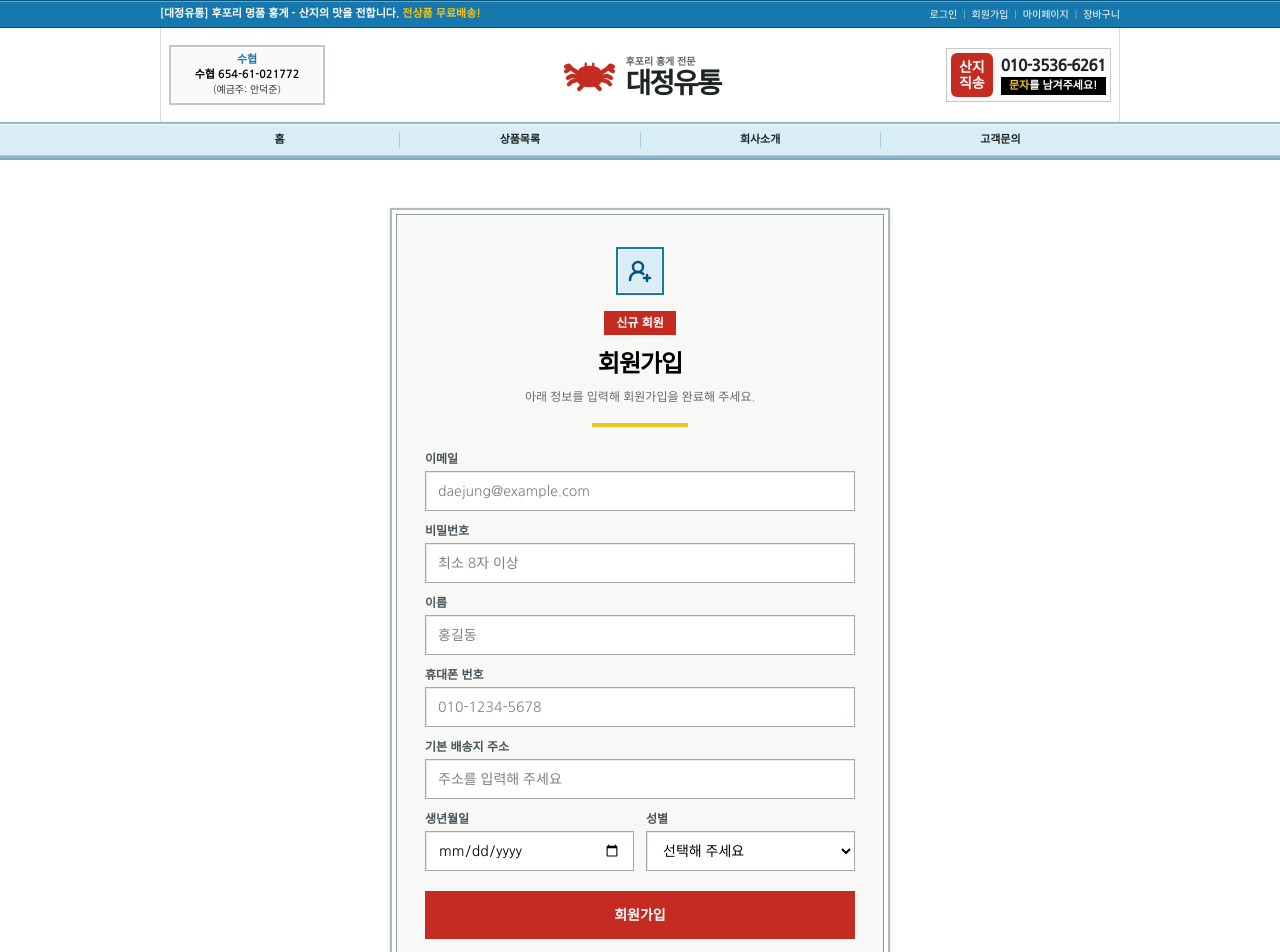
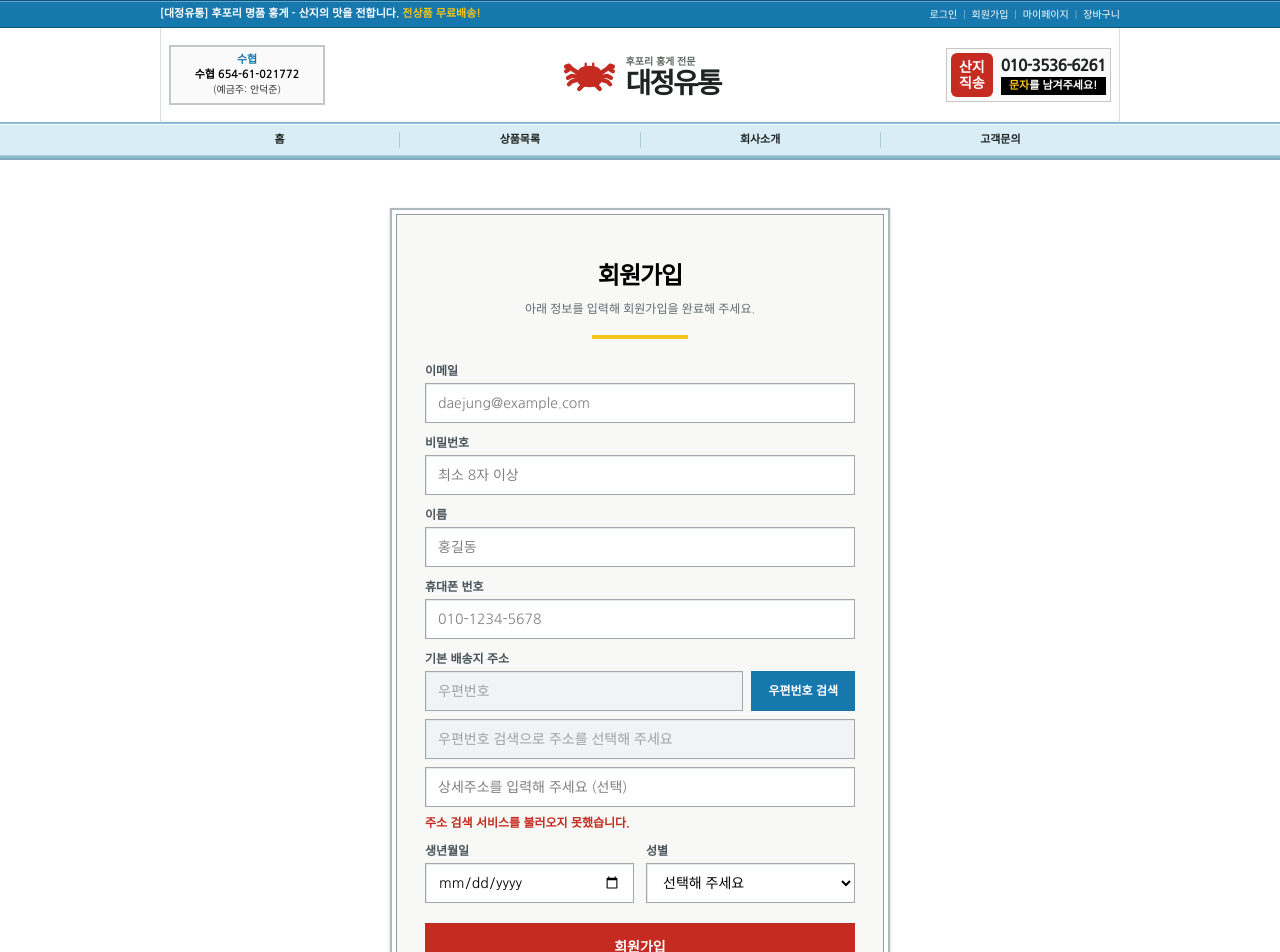
Before and after one commit to daejung-dist/frontend, a React (Vite) app: page /signup in a window 1280 px wide. Shown: the top 952 px of the page. Built offline with nearby package versions, Linux system fonts and the light colour scheme; no server answers.

Commit message:
feat: 다음 주소찾기 스크립트 추가

```diff
--- a/src/pages/about/AboutPage.tsx
+++ b/src/pages/about/AboutPage.tsx
@@ -5,7 +5,7 @@ import heroCrab from '@/shared/assets/images/banners/hero-crab.jpg'
 const promises = [
 	{
 		number: '1',
-		title: '선주 직배송',
+		title: '중매인 직배송',
 		description: '산지 직송으로 더욱 신선하게!',
 		image: heroCrab,
 		alt: '바다에서 조업 중인 배',
--- a/src/pages/signup/SignupPage.tsx
+++ b/src/pages/signup/SignupPage.tsx
@@ -1,11 +1,12 @@
 import { isAxiosError } from 'axios'
 import { UserRoundPlus } from 'lucide-react'
-import { useState } from 'react'
+import { useRef, useState } from 'react'
 import { Link, useNavigate } from 'react-router'
 
 import { signup } from '@/features/auth/api/auth'
 import { useAuthStore } from '@/features/auth/stores/authStore'
 import type { Gender } from '@/features/auth/types'
+import { useDaumPostcode } from '@/shared/hooks/useDaumPostcode'
 
 const EMAIL_PATTERN = /^[^\s@]+@[^\s@]+\.[^\s@]+$/
 const PHONE_NUMBER_PATTERN = /^[0-9\-+() ]{8,20}$/
@@ -15,7 +16,9 @@ interface SignupForm {
 	password: string
 	name: string
 	phoneNumber: string
-	defaultShippingAddress: string
+	zonecode: string
+	address: string
+	detailAddress: string
 	birthDate: string
 	gender: Gender | ''
 }
@@ -25,7 +28,9 @@ const INITIAL_FORM: SignupForm = {
 	password: '',
 	name: '',
 	phoneNumber: '',
-	defaultShippingAddress: '',
+	zonecode: '',
+	address: '',
+	detailAddress: '',
 	birthDate: '',
 	gender: '',
 }
@@ -33,6 +38,12 @@ const INITIAL_FORM: SignupForm = {
 function SignupPage() {
 	const navigate = useNavigate()
 	const setAuth = useAuthStore((state) => state.setAuth)
+	const detailAddressRef = useRef<HTMLInputElement>(null)
+	const {
+		openPostcode,
+		isLoading: isPostcodeLoading,
+		errorMessage: postcodeErrorMessage,
+	} = useDaumPostcode()
 
 	const [form, setForm] = useState<SignupForm>(INITIAL_FORM)
 	const [isSubmitting, setIsSubmitting] = useState(false)
@@ -53,7 +64,7 @@ function SignupPage() {
 		if (!form.name.trim()) return '이름은 필수입니다.'
 		if (!form.phoneNumber.trim()) return '휴대폰 번호는 필수입니다.'
 		if (!PHONE_NUMBER_PATTERN.test(form.phoneNumber.trim())) return '휴대폰 번호 형식이 올바르지 않습니다.'
-		if (!form.defaultShippingAddress.trim()) return '기본 배송지 주소는 필수입니다.'
+		if (!form.zonecode || !form.address) return '우편번호 검색으로 기본 배송지 주소를 선택해 주세요.'
 		if (!form.birthDate) return '생년월일은 필수입니다.'
 		const birthDate = new Date(`${form.birthDate}T00:00:00`)
 		const today = new Date()
@@ -61,6 +72,23 @@ function SignupPage() {
 		if (Number.isNaN(birthDate.getTime()) || birthDate >= today) return '생년월일은 과거 날짜여야 합니다.'
 		if (!form.gender) return '성별은 필수입니다.'
 		return ''
+	}
+
+	const handleAddressSearch = () => {
+		void openPostcode((data) => {
+			const address = data.userSelectedType === 'R'
+				? data.roadAddress || data.jibunAddress
+				: data.jibunAddress || data.roadAddress
+
+			setForm((prev) => ({
+				...prev,
+				zonecode: data.zonecode,
+				address,
+			}))
+			setErrorMessage('')
+			setSuccessMessage('')
+			requestAnimationFrame(() => detailAddressRef.current?.focus())
+		})
 	}
 
 	const handleSubmit = async (event: React.FormEvent<HTMLFormElement>) => {
@@ -77,12 +105,18 @@ function SignupPage() {
 		setSuccessMessage('')
 
 		try {
+			const defaultShippingAddress = [
+				`[${form.zonecode}]`,
+				form.address,
+				form.detailAddress.trim(),
+			].filter(Boolean).join(' ')
+
 			const response = await signup({
 				email: form.email.trim(),
 				password: form.password,
 				name: form.name.trim(),
 				phoneNumber: form.phoneNumber.trim(),
-				defaultShippingAddress: form.defaultShippingAddress.trim(),
+				defaultShippingAddress,
 				birthDate: form.birthDate,
 				gender: form.gender as Gender,
 			})
@@ -109,10 +143,6 @@ function SignupPage() {
 			<div className="w-full max-w-[500px] border-2 border-[#aeb9bd] bg-white p-1 shadow-[inset_0_0_0_1px_white,0_1px_3px_rgba(0,0,0,0.2)]">
 				<div className="border border-[#8e999d] bg-[#f8f8f6] px-7 py-8 shadow-[inset_0_1px_0_white] max-[700px]:px-4 max-[700px]:py-6">
 					<div className="text-center">
-						<div className="mx-auto mb-4 flex size-12 items-center justify-center border-2 border-brand-ocean bg-brand-sky text-brand-ocean-deep shadow-[inset_0_0_0_1px_white]">
-							<UserRoundPlus aria-hidden="true" size={24} strokeWidth={2.5} />
-						</div>
-						<p className="mx-auto w-fit bg-brand-crab px-3 py-1 text-xs font-black text-white">신규 회원</p>
 						<h1 className="mt-3 text-2xl font-black tracking-[-1px] text-black max-[700px]:text-xl" id="signup-title">회원가입</h1>
 						<p className="mt-2 text-xs leading-5 text-[#606b70]">아래 정보를 입력해 회원가입을 완료해 주세요.</p>
 						<div className="mx-auto mt-4 h-1 w-24 bg-brand-sun" />
@@ -176,18 +206,58 @@ function SignupPage() {
 							/>
 						</div>
 
-						<div className="mt-3 flex flex-col gap-1">
-							<label className="text-xs font-bold text-[#49545a]" htmlFor="signup-address">기본 배송지 주소</label>
+						<div className="mt-3">
+							<p className="text-xs font-bold text-[#49545a]">기본 배송지 주소</p>
+							<div className="mt-1 flex gap-2">
+								<label className="sr-only" htmlFor="signup-zonecode">우편번호</label>
+								<input
+									className="h-10 min-w-0 flex-1 border border-[#9da9ad] bg-[#f1f3f4] px-3 text-sm text-[#49545a] shadow-[inset_1px_1px_0_#e4e9eb] outline-none"
+									id="signup-zonecode"
+									type="text"
+									autoComplete="postal-code"
+									placeholder="우편번호"
+									value={form.zonecode}
+									readOnly
+								/>
+								<button
+									className="shrink-0 border border-brand-ocean bg-brand-ocean px-4 text-xs font-bold text-white hover:bg-brand-ocean-deep disabled:border-[#b8c2c6] disabled:bg-[#b8c2c6]"
+									type="button"
+									disabled={isSubmitting || isPostcodeLoading}
+									onClick={handleAddressSearch}
+								>
+									{isPostcodeLoading ? '불러오는 중...' : '우편번호 검색'}
+								</button>
+							</div>
+
+							<label className="sr-only" htmlFor="signup-address">기본 주소</label>
 							<input
-								className="h-10 border border-[#9da9ad] bg-white px-3 text-sm shadow-[inset_1px_1px_0_#e4e9eb] outline-none focus:border-brand-ocean focus:shadow-[inset_0_0_0_1px_var(--brand-sky)]"
+								className="mt-2 h-10 w-full border border-[#9da9ad] bg-[#f1f3f4] px-3 text-sm text-[#49545a] shadow-[inset_1px_1px_0_#e4e9eb] outline-none"
 								id="signup-address"
 								type="text"
-								autoComplete="street-address"
-								placeholder="주소를 입력해 주세요"
-								value={form.defaultShippingAddress}
+								autoComplete="address-line1"
+								placeholder="우편번호 검색으로 주소를 선택해 주세요"
+								value={form.address}
+								readOnly
+							/>
+
+							<label className="sr-only" htmlFor="signup-detail-address">상세주소</label>
+							<input
+								className="mt-2 h-10 w-full border border-[#9da9ad] bg-white px-3 text-sm shadow-[inset_1px_1px_0_#e4e9eb] outline-none focus:border-brand-ocean focus:shadow-[inset_0_0_0_1px_var(--brand-sky)]"
+								id="signup-detail-address"
+								ref={detailAddressRef}
+								type="text"
+								autoComplete="address-line2"
+								placeholder="상세주소를 입력해 주세요 (선택)"
+								value={form.detailAddress}
 								disabled={isSubmitting}
-								onChange={(event) => onChange('defaultShippingAddress', event.target.value)}
+								onChange={(event) => onChange('detailAddress', event.target.value)}
 							/>
+
+							{postcodeErrorMessage && (
+								<p className="mt-2 text-xs font-bold text-brand-crab" role="alert">
+									{postcodeErrorMessage}
+								</p>
+							)}
 						</div>
 
 						<div className="mt-3 grid grid-cols-2 gap-3 max-[460px]:grid-cols-1">
--- /dev/null
+++ b/src/shared/hooks/useDaumPostcode.ts
@@ -0,0 +1,140 @@
+import { useCallback, useEffect, useRef, useState } from 'react'
+
+const POSTCODE_SCRIPT_ID = 'daum-postcode-script'
+const POSTCODE_SCRIPT_URL = 'https://t1.daumcdn.net/mapjsapi/bundle/postcode/prod/postcode.v2.js'
+
+export interface DaumPostcodeData {
+	zonecode: string
+	roadAddress: string
+	jibunAddress: string
+	userSelectedType: 'R' | 'J'
+}
+
+interface DaumPostcodeApi {
+	Postcode: new (options: {
+		oncomplete: (data: DaumPostcodeData) => void
+	}) => {
+		open: () => void
+	}
+}
+
+declare global {
+	interface Window {
+		daum?: DaumPostcodeApi
+	}
+}
+
+let postcodeApiPromise: Promise<DaumPostcodeApi> | null = null
+
+function loadPostcodeApi() {
+	if (window.daum?.Postcode) {
+		return Promise.resolve(window.daum)
+	}
+
+	if (postcodeApiPromise) {
+		return postcodeApiPromise
+	}
+
+	postcodeApiPromise = new Promise<DaumPostcodeApi>((resolve, reject) => {
+		let script = document.getElementById(POSTCODE_SCRIPT_ID) as HTMLScriptElement | null
+
+		const cleanup = () => {
+			window.clearTimeout(timeoutId)
+			script?.removeEventListener('load', handleLoad)
+			script?.removeEventListener('error', handleError)
+		}
+
+		const fail = (message: string) => {
+			cleanup()
+			postcodeApiPromise = null
+			script?.remove()
+			reject(new Error(message))
+		}
+
+		function handleLoad() {
+			if (window.daum?.Postcode) {
+				cleanup()
+				resolve(window.daum)
+				return
+			}
+
+			fail('주소 검색 서비스를 초기화하지 못했습니다.')
+		}
+
+		function handleError() {
+			fail('주소 검색 서비스를 불러오지 못했습니다.')
+		}
+
+		const timeoutId = window.setTimeout(() => {
+			fail('주소 검색 서비스 응답이 지연되고 있습니다. 다시 시도해 주세요.')
+		}, 10_000)
+
+		if (!script) {
+			script = document.createElement('script')
+			script.id = POSTCODE_SCRIPT_ID
+			script.src = POSTCODE_SCRIPT_URL
+			script.async = true
+			script.addEventListener('load', handleLoad, { once: true })
+			script.addEventListener('error', handleError, { once: true })
+			document.head.appendChild(script)
+			return
+		}
+
+		script.addEventListener('load', handleLoad, { once: true })
+		script.addEventListener('error', handleError, { once: true })
+	})
+
+	return postcodeApiPromise
+}
+
+export function useDaumPostcode() {
+	const isMountedRef = useRef(true)
+	const [isLoading, setIsLoading] = useState(true)
+	const [errorMessage, setErrorMessage] = useState('')
+
+	useEffect(() => {
+		let isActive = true
+		isMountedRef.current = true
+
+		void loadPostcodeApi()
+			.then(() => {
+				if (isActive) {
+					setIsLoading(false)
+				}
+			})
+			.catch((error: unknown) => {
+				if (isActive) {
+					setErrorMessage(error instanceof Error ? error.message : '주소 검색 서비스를 불러오지 못했습니다.')
+					setIsLoading(false)
+				}
+			})
+
+		return () => {
+			isActive = false
+			isMountedRef.current = false
+		}
+	}, [])
+
+	const openPostcode = useCallback((onComplete: (data: DaumPostcodeData) => void) => {
+		setErrorMessage('')
+
+		if (!window.daum?.Postcode) {
+			setErrorMessage('주소 검색 서비스가 준비되지 않았습니다. 잠시 후 다시 시도해 주세요.')
+			return
+		}
+
+		new window.daum.Postcode({
+			oncomplete: (data) => {
+				if (isMountedRef.current) {
+					onComplete(data)
+				}
+			},
+		}).open()
+	}, [])
+
+	return {
+		openPostcode,
+		isLoading,
+		errorMessage,
+	}
+}
```
Also changed, not shown: 1 other file (tests, documents, lock files or other folders).
